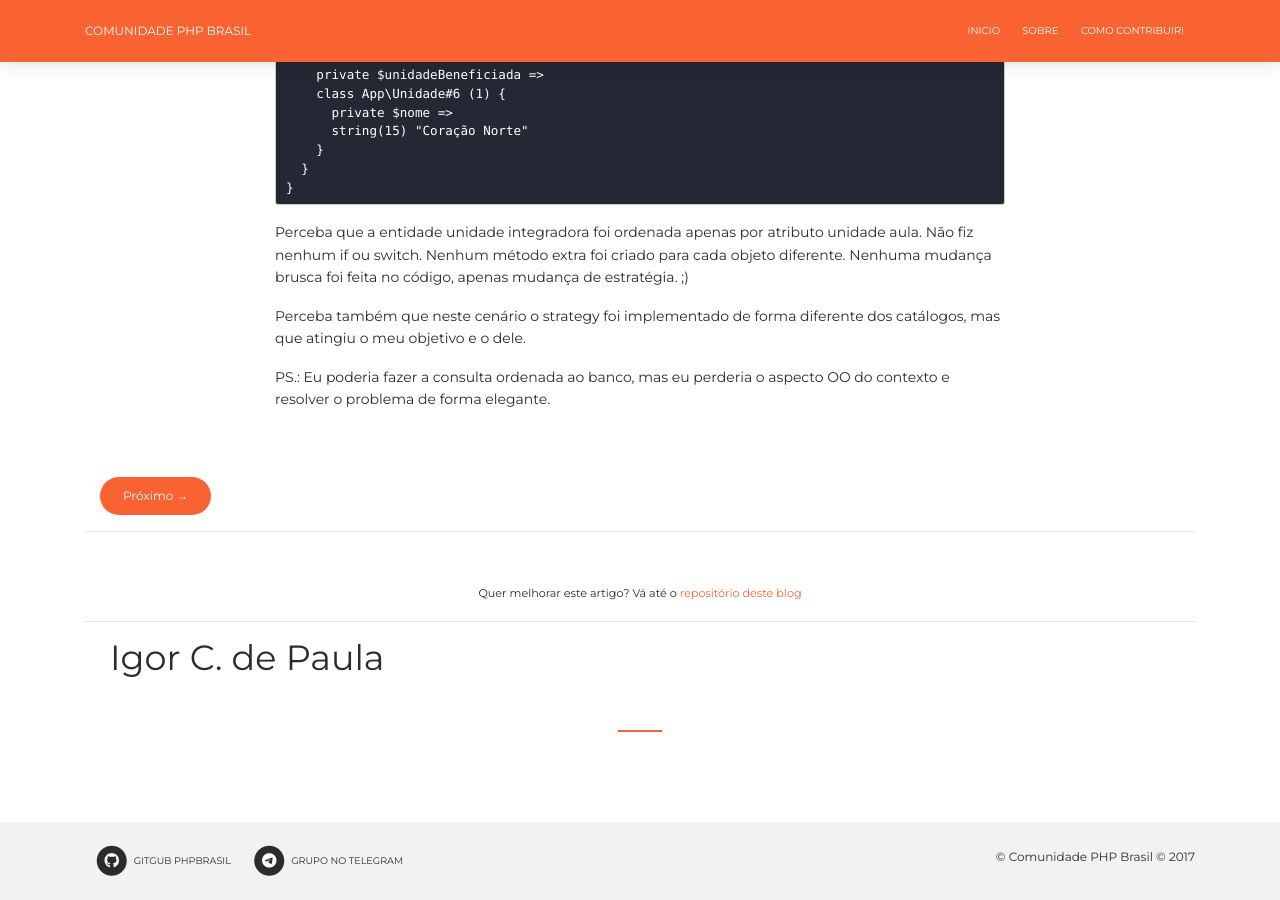
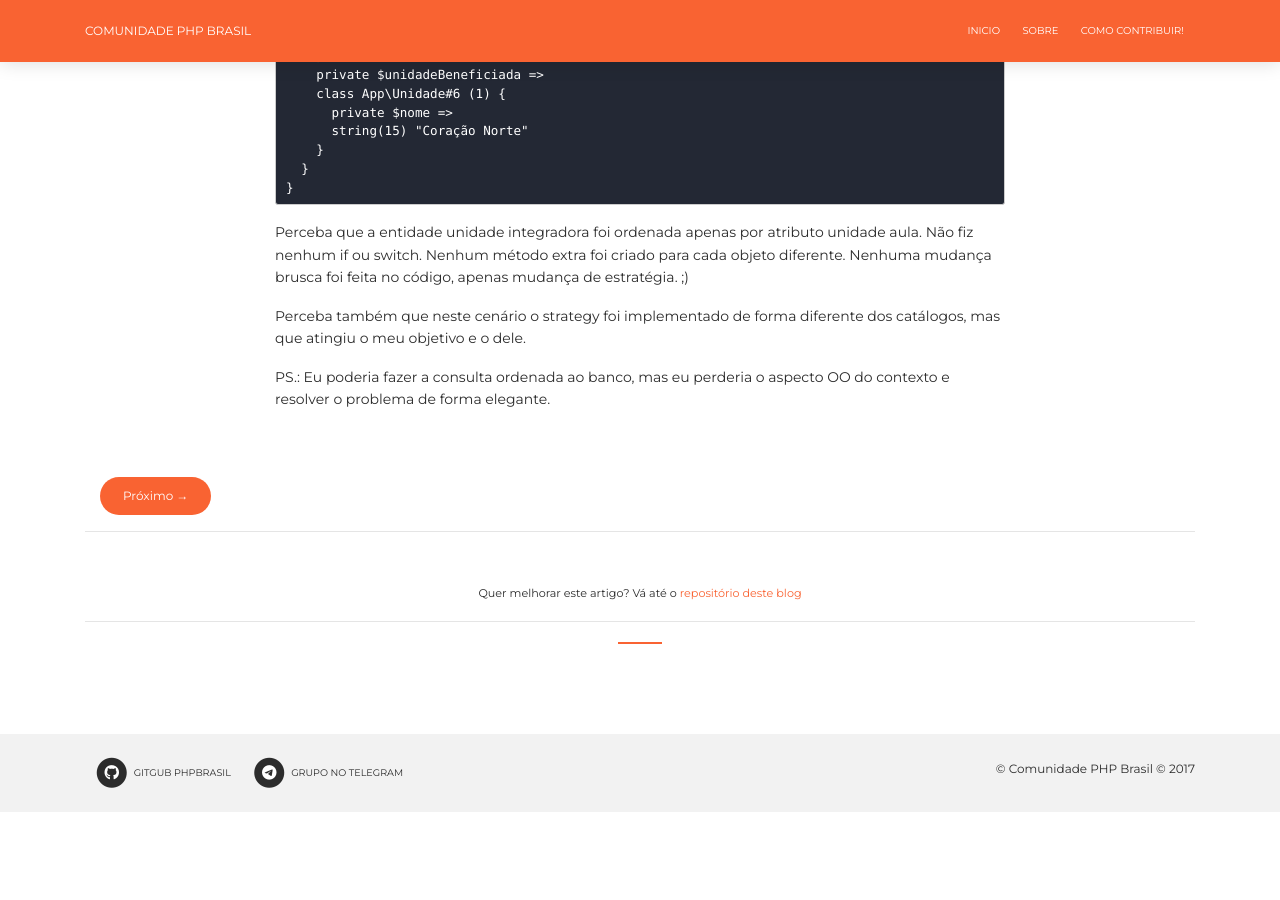
Before and after one commit to brasil-php/blog, a Jekyll site: the page built from _posts/2017-08-16-Como-os-padroes-de-projeto-podem-nos-ajudar-Strategy.markdown, in a window 1280 px wide and 900 px high, scrolled down 7640 px. Built offline with Jekyll 4.4.1, drawn with Linux system fonts in a browser that asks for light colours; nearby versions of some CDN libraries; comment, search, counter and statistics services are not loaded; after the commit the page ends 8452 px from its top, so only the background shows below that.

Commit message:
Master Update

```diff
--- a/_layouts/post.html
+++ b/_layouts/post.html
@@ -64,7 +64,7 @@ layout: default
             <div class="content pager"><p><small>Quer melhorar este artigo? Vá até o <a href="https://github.com/brasil-php/blog">repositório deste blog</a>
             </small></p></div>
       <hr>
-      {% if page.author.name or page.gravatar == true %}
+      {% if page.author.description or page.gravatar %}
       <div class="profile">
           <div class="row">
               <div class="col-xs-3"><img src="" class="profile-img rounded-circle"></div>
```
